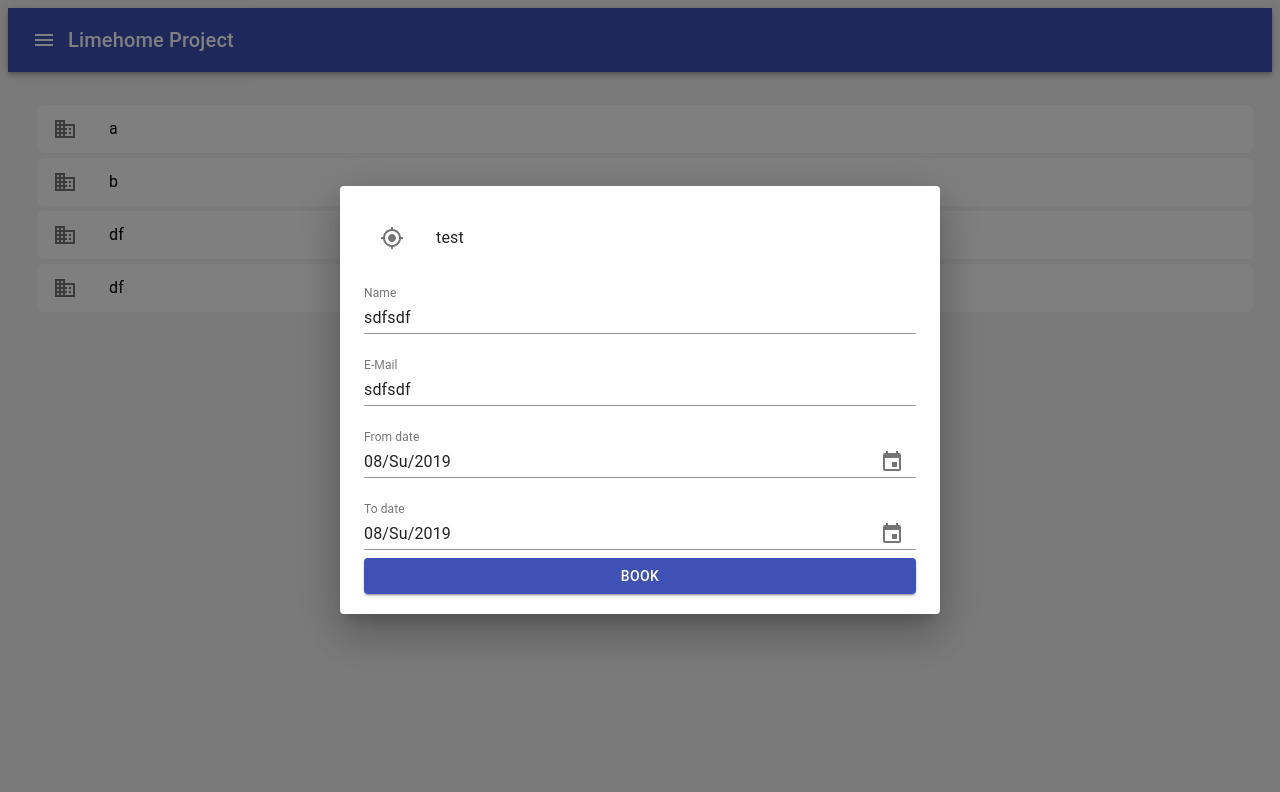
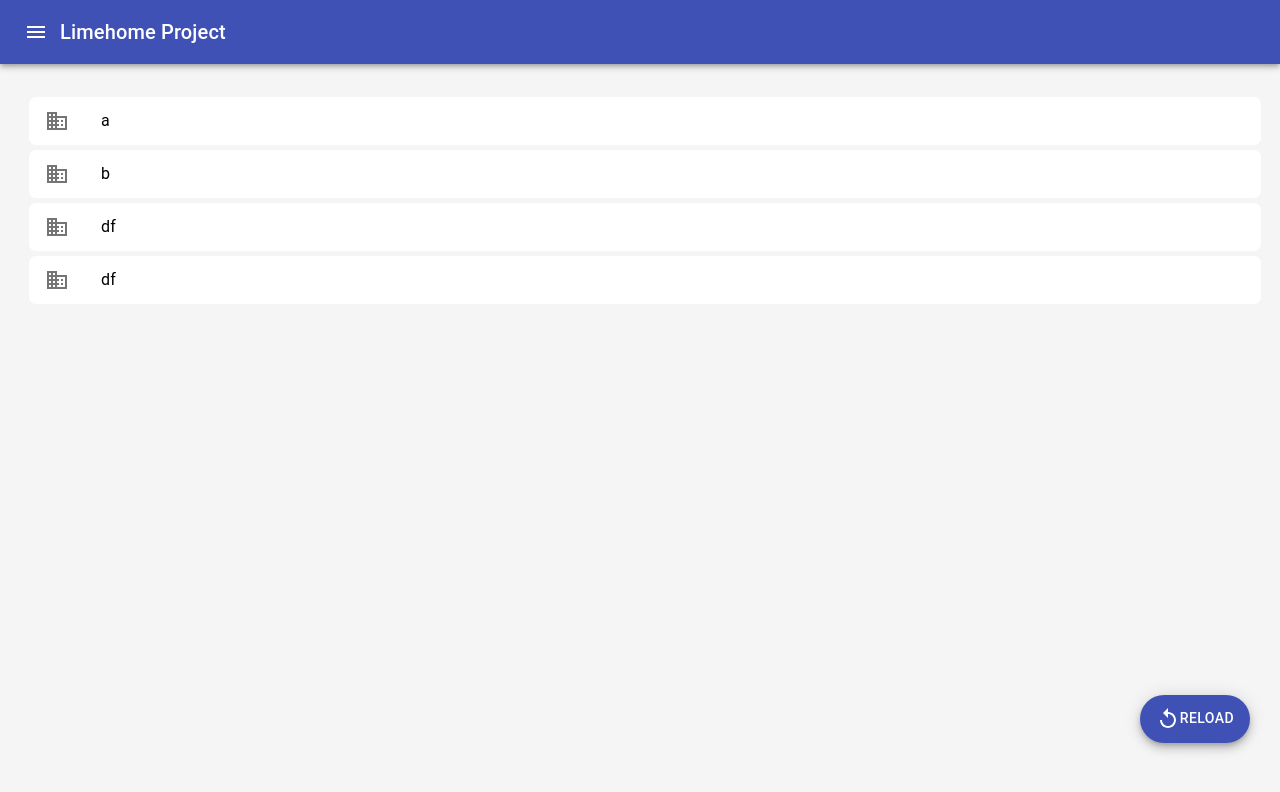
Before and after one commit to Teppichseite/PropertyFinder, a React app in the folder client/: page / in a window 1280 px wide. Built offline with nearby package versions, Linux system fonts and the light colour scheme.

Commit message:
added reload button

```diff
--- a/client/src/components/BookingDialog.js
+++ b/client/src/components/BookingDialog.js
@@ -22,7 +22,7 @@
 
     render(){
         return (
-            <Dialog aria-labelledby="simple-dialog-title" open={true}>
+            <Dialog aria-labelledby="simple-dialog-title" open={false}>
                 <Container className="booking-dialog-holder">
                     <PropertyDataList property={this.props.property}/>
                     <form noValidate autoComplete="off">
--- a/client/src/components/Frame.js
+++ b/client/src/components/Frame.js
@@ -3,7 +3,9 @@
 import Toolbar from '@material-ui/core/Toolbar';
 import Typography from '@material-ui/core/Typography';
 import IconButton from '@material-ui/core/IconButton';
+import Fab from '@material-ui/core/Fab';
 import MenuIcon from '@material-ui/icons/Menu';
+import ReplayIcon from '@material-ui/icons/Replay';
 import { Container } from '@material-ui/core';
 import '../public/style.css';
 
@@ -11,7 +13,7 @@
 
     render(){
         return (
-            <div>
+            <div className="outer-frame">
                 <AppBar position="static">
                     <Toolbar>
                         <IconButton edge="start" color="inherit" aria-label="menu">
@@ -25,6 +27,15 @@
                 <Container className="inner-frame">
                     {this.props.children}
                 </Container>
+                <Fab
+                    className = "reload-fab"
+                    variant="extended"
+                    color="primary"
+                    onClick={this.props.onClick}
+                    aria-label="add">
+                    <ReplayIcon />
+                    Reload
+                </Fab>
             </div>
         );
     }
--- a/client/src/public/style.css
+++ b/client/src/public/style.css
@@ -1,3 +1,17 @@
+body, html{
+    height: 97%;
+    margin: 0;
+}
+
+#root{
+    height: 100%;
+}
+
+.outer-frame{
+    position: relative;
+    height: 100% !important;
+}
+
 .inner-frame{
     padding-top: 20px;
     text-align: center;
@@ -18,3 +32,9 @@
 .text-field{
     width: 100%;
 }
+
+.reload-fab{
+    position: absolute !important;
+    right: 30px;
+    bottom: 10px;
+}
```
